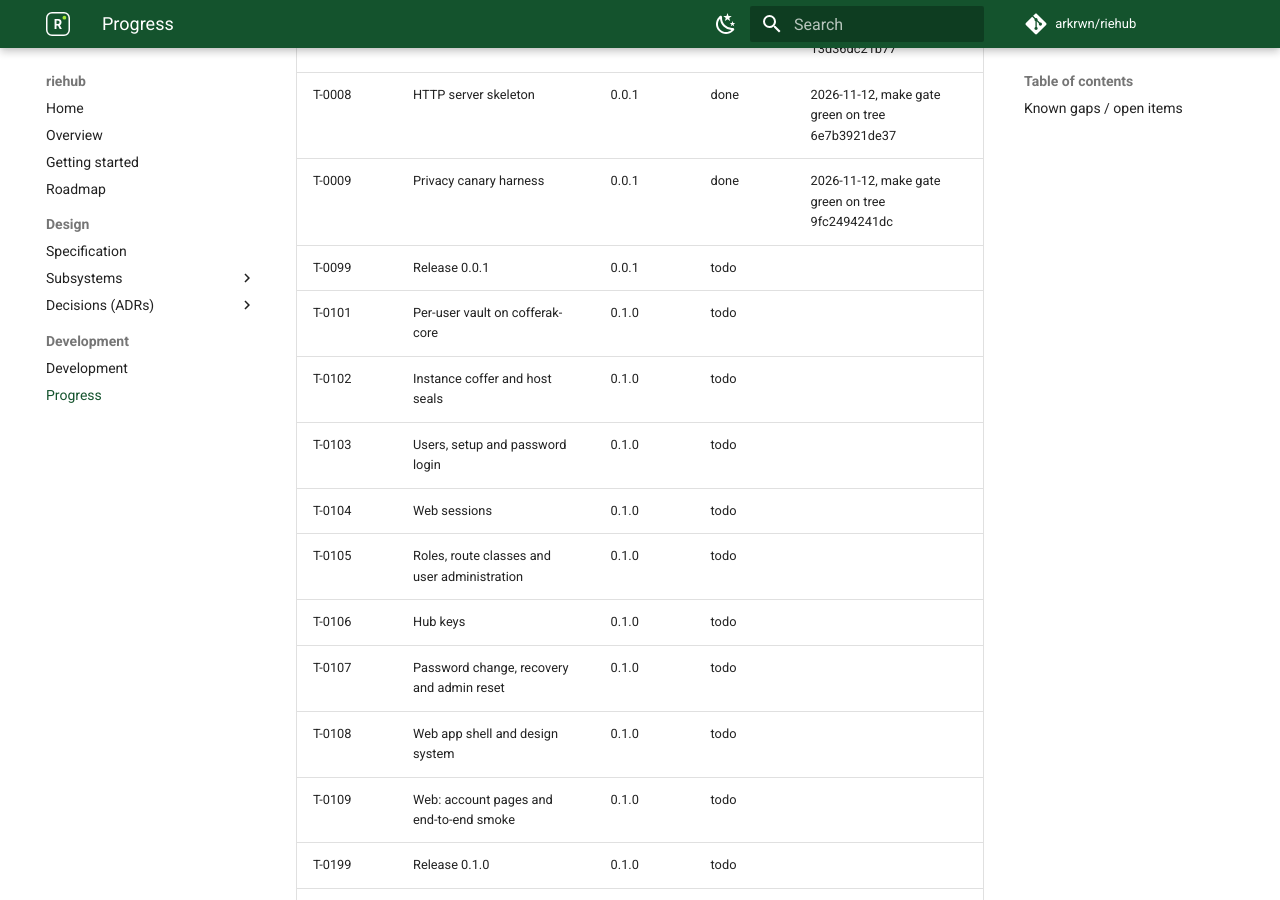
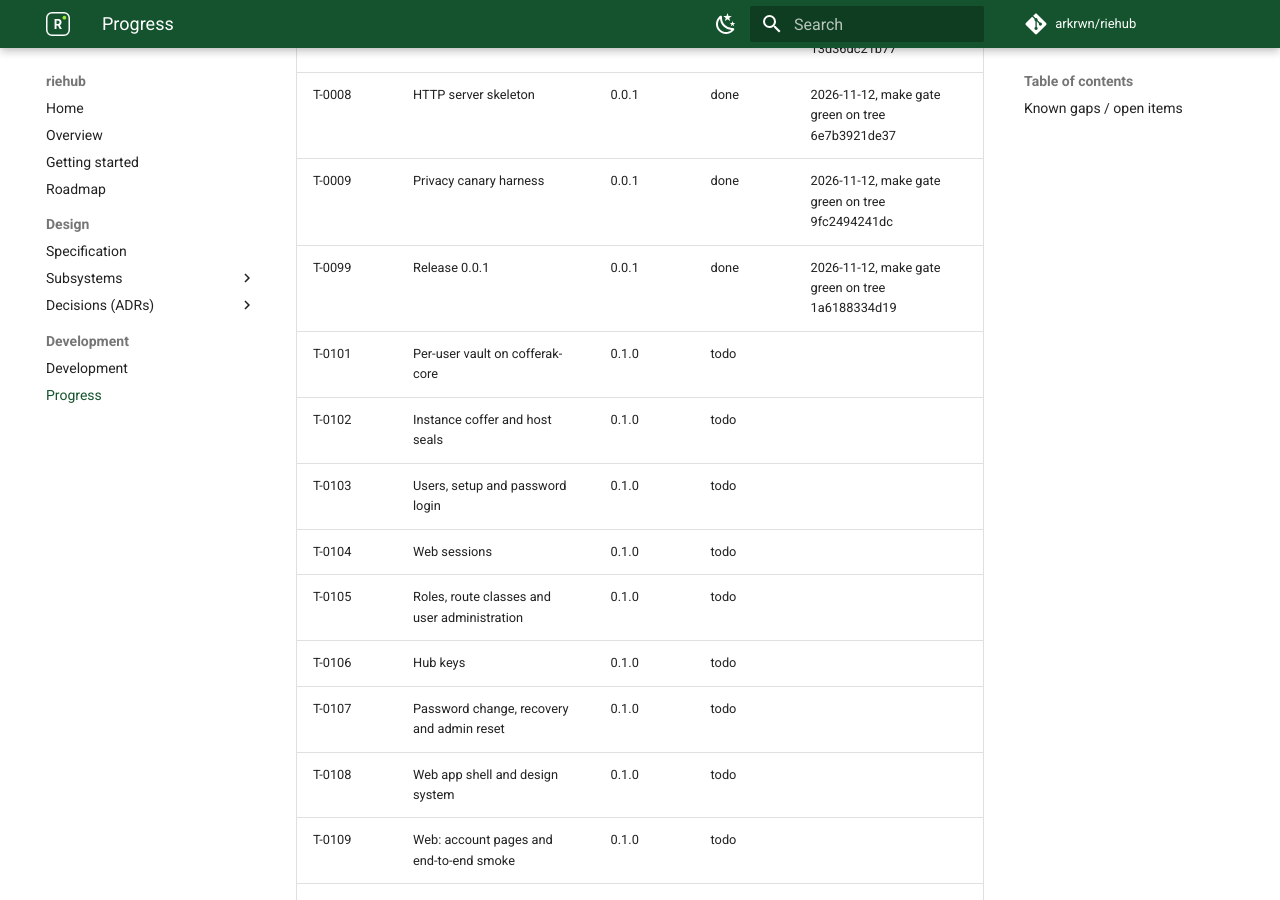
Before and after one commit to arkrwn/riehub, an MkDocs documentation site: the page built from docs/PROGRESS.md, in a window 1280 px wide and 900 px high, scrolled down 851 px. Built offline with MkDocs 1.6.1 and Material for MkDocs 9.7.7, drawn with Linux system fonts in a browser that asks for light colours; comment, search, counter and statistics services are not loaded.

Commit message:
chore(factory): T-0099 done

```diff
--- a/docs/PROGRESS.md
+++ b/docs/PROGRESS.md
@@ -17,7 +17,7 @@ proof column names that tree. The plan behind the rows is the
 | T-0007 | Audit log | 0.0.1 | done | 2026-11-12, make gate green on tree 13d36dc21b77 |
 | T-0008 | HTTP server skeleton | 0.0.1 | done | 2026-11-12, make gate green on tree 6e7b3921de37 |
 | T-0009 | Privacy canary harness | 0.0.1 | done | 2026-11-12, make gate green on tree 9fc2494241dc |
-| T-0099 | Release 0.0.1 | 0.0.1 | todo | |
+| T-0099 | Release 0.0.1 | 0.0.1 | done | 2026-11-12, make gate green on tree 1a6188334d19 |
 | T-0101 | Per-user vault on cofferak-core | 0.1.0 | todo | |
 | T-0102 | Instance coffer and host seals | 0.1.0 | todo | |
 | T-0103 | Users, setup and password login | 0.1.0 | todo | |
```
Also changed, not shown: 1 other file.
